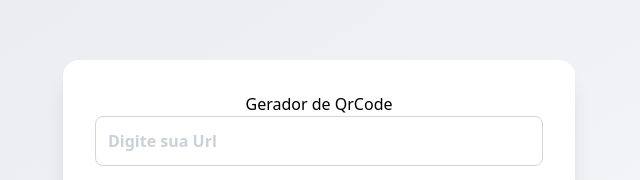
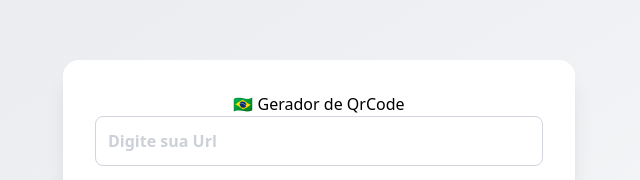
Before and after one commit to jnerydesigner/qrcode-generate, a React (Vite) app in the folder frontend/: page / in a window 1280 px wide. Shown: the part 243-423 px from the top of the page, without its empty margins (321-961 px from the left). Built offline with nearby package versions, Linux system fonts and the light colour scheme.

Commit message:
Feat: teste webhook

```diff
--- a/frontend/src/App.tsx
+++ b/frontend/src/App.tsx
@@ -19,7 +19,7 @@ function App() {
   return (
     <div className="min-h-screen bg-gradient-to-br from-gray-200 to-gray-50 flex justify-center items-center px-4">
       <div className="bg-white shadow-xl rounded-2xl p-8 max-w-lg w-full text-center">
-        <h1>Gerador de QrCode</h1>
+        <h1>🇧🇷 Gerador de QrCode</h1>
         <input
           type="text"
           className="border border-gray-300 rounded-lg p-3 w-full
```
